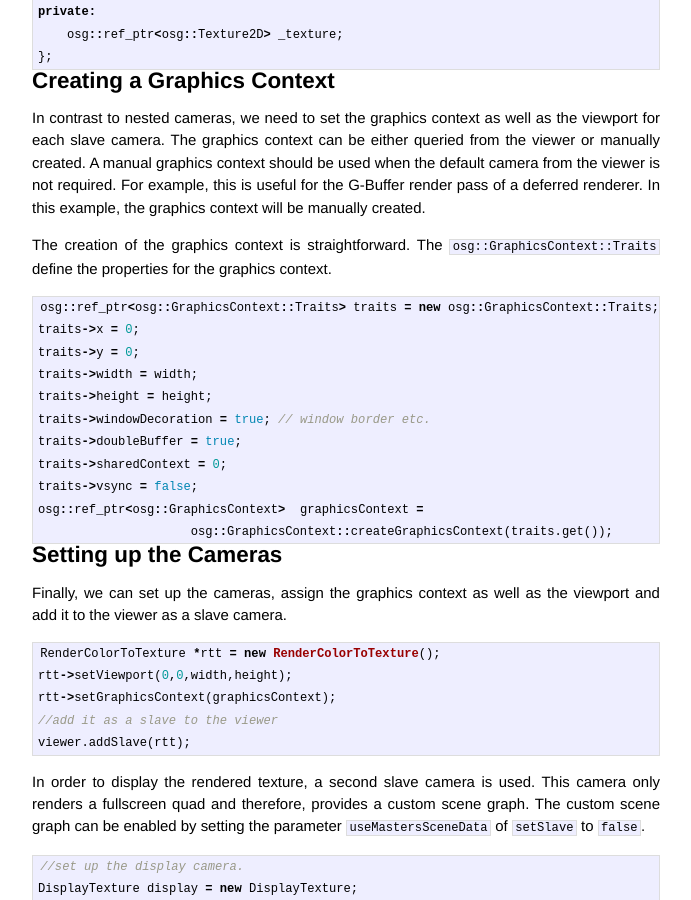
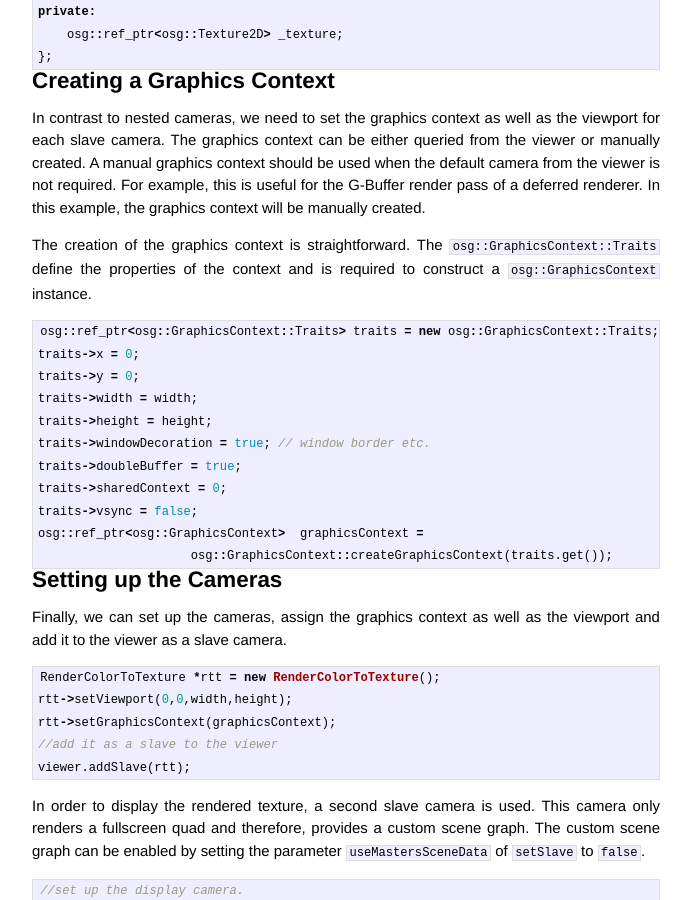
Before and after one commit to ThermalPixel/thermalpixel.github.io, a Jekyll site: the page built from _posts/2014-02-15-rtt-with-slave-cameras.markdown, in a window 1280 px wide and 900 px high, scrolled down 1033 px. Shown: the whole window, without its empty margins (294-985 px from the left). Built offline with Jekyll 4.4.1, drawn with Linux system fonts in a browser that asks for light colours; Markdown is read by kramdown in place of the engine named in the settings; comment, search, counter and statistics services are not loaded.

Commit message:
added more text

```diff
--- a/_posts/2014-02-15-rtt-with-slave-cameras.markdown
+++ b/_posts/2014-02-15-rtt-with-slave-cameras.markdown
@@ -45,7 +45,7 @@ Creating a Graphics Context
 --------------------
 In contrast to nested cameras, we need to set the graphics context as well as the viewport for each slave camera. The graphics context can be either queried from the viewer or manually created. A manual graphics context should be used when the default camera from the viewer is not required. For example, this is useful for the G-Buffer render pass of a deferred renderer. In this example, the graphics context will be manually created.
 
-The creation of the graphics context is straightforward. The `osg::GraphicsContext::Traits` define the properties for the graphics context.
+The creation of the graphics context is straightforward. The `osg::GraphicsContext::Traits` define the properties of the context and is required to construct a `osg::GraphicsContext` instance.
 {% highlight c++ %}
 osg::ref_ptr<osg::GraphicsContext::Traits> traits = new osg::GraphicsContext::Traits;
 traits->x = 0;
```
